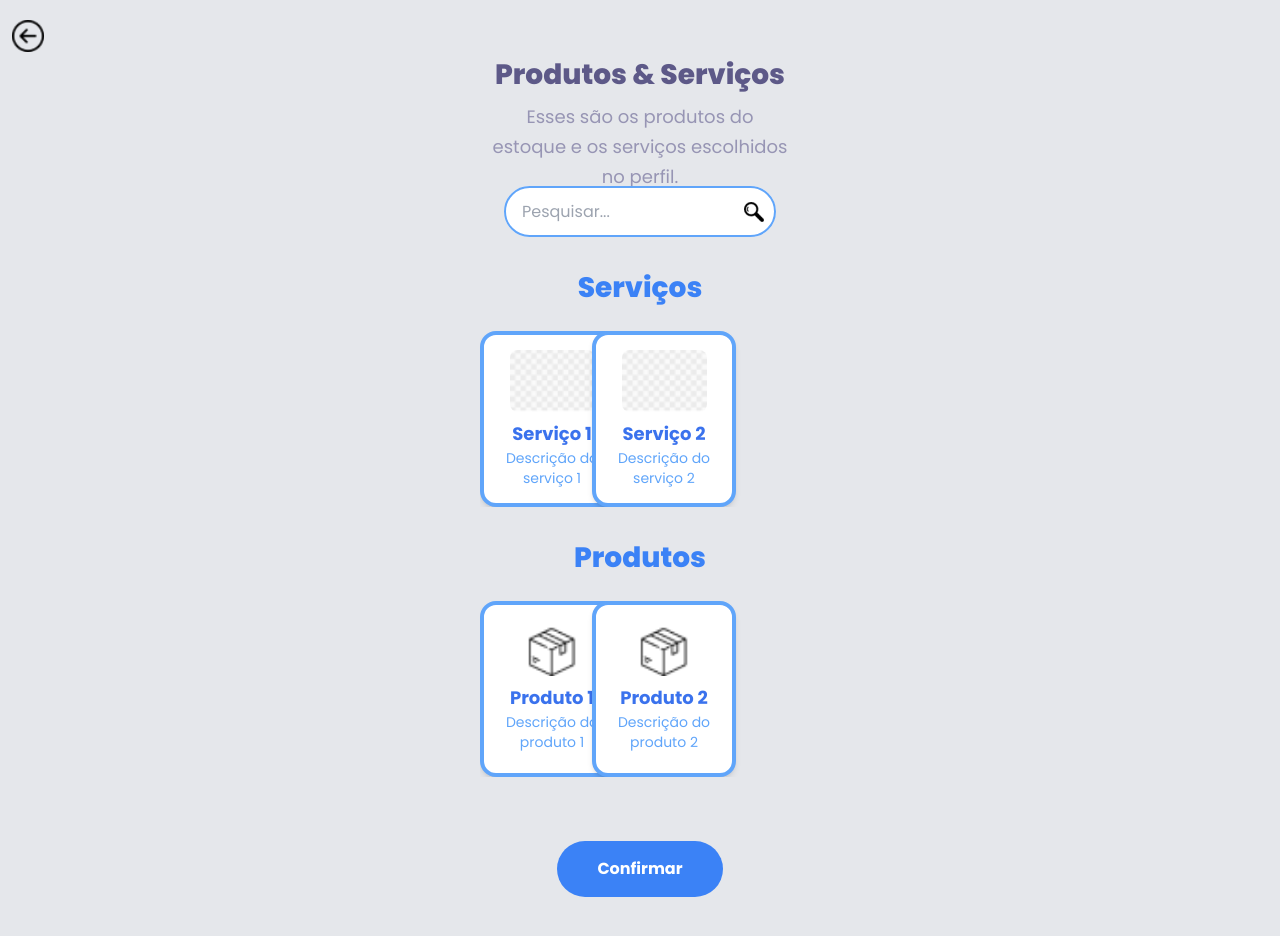
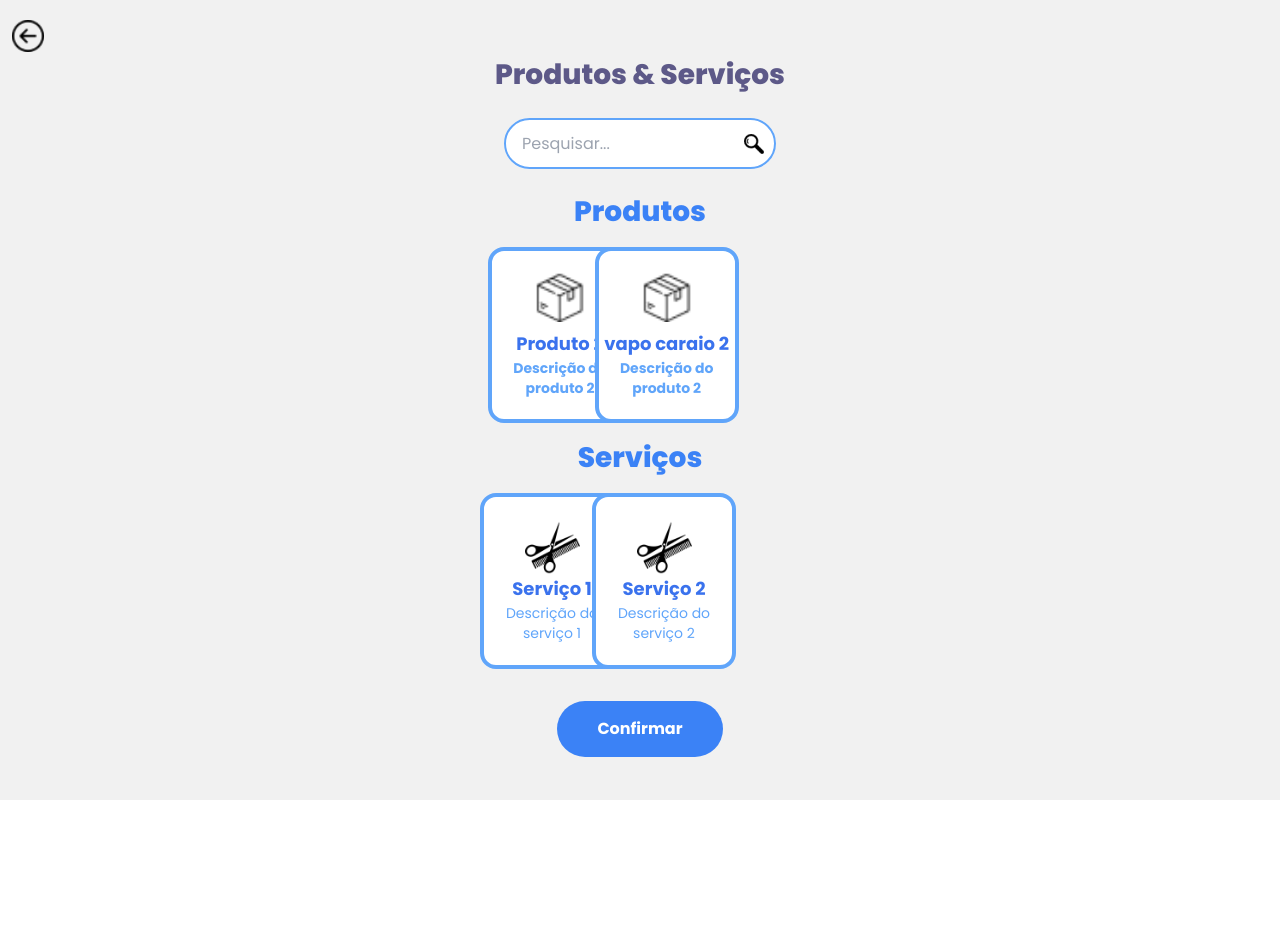
Before and after one commit to rafascampelo/frontend-da-onwave, a Next.js app: page /sellProducts in a window 1280 px wide. Shown: the top 936 px of the page. After the commit the page ends 800 px from the top, so only its background shows below. Built offline with nearby package versions, Linux system fonts and the light colour scheme.

Commit message:
cuidado viada

```diff
--- a/src/app/(screens)/homeScreen/page.jsx
+++ b/src/app/(screens)/homeScreen/page.jsx
@@ -1,7 +1,7 @@
 import Image from "next/image";
 import Link from "next/link";
 
-export default function HomeScreen() {
+export default function homeScreen() {
   return (
     <div>
       <div className="h-20 w-full bg-blue-700 rounded-b-md flex items-center justify-center fixed overflow-hidden">
--- a/src/app/(sells)/layout.jsx
+++ b/src/app/(sells)/layout.jsx
@@ -1,16 +1,16 @@
 
 import Image from "next/image";
 import Link from "next/link";
-import {Poppins} from 'next/font/google';
+import { Poppins } from 'next/font/google';
 import {
   Carousel,
   CarouselContent,
   CarouselItem,
 } from "@/components/ui/carousel";
 
-const poppins  = Poppins({
-  subsets:['latin'],
-  weight:["100","200","300","400","500","600","700","800","900"],
+const poppins = Poppins({
+  subsets: ['latin'],
+  weight: ["100", "200", "300", "400", "500", "600", "700", "800", "900"],
   style: "normal"
 })
 // Dados dos serviços e produtos
@@ -19,35 +19,20 @@ const servicesAndProducts = [
     id: 1,
     type: "service",
     name: "Serviço 1",
-    imageUrl: "/imagemteoria.png",
     legend: "Descrição do serviço 1",
-  },
-  {
-    id: 2,
-    type: "product",
-    name: "Produto 1",
-    imageUrl: "/caixabox.png",
-    legend: "Descrição do produto 1",
   },
   {
     id: 3,
     type: "service",
     name: "Serviço 2",
-    imageUrl: "/imagemteoria.png",
     legend: "Descrição do serviço 2",
   },
-  {
-    id: 4,
-    type: "product",
-    name: "Produto 2",
-    imageUrl: "/caixabox.png",
-    legend: "Descrição do produto 2",
-  },
+
 ];
 
 // Separando serviços e produtos
 const services = servicesAndProducts.filter((item) => item.type === "service");
-const products = servicesAndProducts.filter((item) => item.type === "product");
+
 
 
 export default function RootLayout({ children }) {
@@ -56,7 +41,7 @@ export default function RootLayout({ children }) {
 
     <html lang="pt-br">
       <body className={poppins.className}>
-        <div className="bg-gray-200 w-auto h-auto ">
+        <div className="fund ">
           <div className="flex flex-col items-center justify-center ">
             {children}
             <div className="absolute top-5 left-3">
@@ -71,9 +56,9 @@ export default function RootLayout({ children }) {
                 />
               </Link>
             </div>
-            <div className="flex flex-col items-center mt-12 w-full">
+            <div className="flex flex-col items-center gap-4 pt-4 w-full">
               {/* Carrossel de Serviços */}
-              <h2 className="text-2xl text-blue-500 text-[28px] font-extrabold leading-[38px] pb-6">
+              <h2 className="text-2xl text-blue-500 text-[28px] font-extrabold leading-[38px] ">
                 Serviços
               </h2>
               <Carousel className="w-full max-w-xs" opts={{ align: "start" }}>
@@ -84,15 +69,15 @@ export default function RootLayout({ children }) {
                       className="basis-1/2 lg:basis-1/3"
                     >
                       <div
-                        className="flex flex-col bg-white shadow-md w-36 h-44 border-4 rounded-2xl border-blue-400 items-center justify-center cursor-pointer ">
+                        className="flex flex-col bg-white w-36 h-44 border-4 rounded-2xl border-blue-400 items-center justify-center cursor-pointer ">
                         <Image
-                          src={service.imageUrl}
+                          src="/Bservico.png"
                           alt={service.name}
-                          width={85}
-                          height={85}
+                          width={55}
+                          height={55}
                           className="rounded-lg"
                         />
-                        <h3 className="text-lg font-bold mt-2 text-blue-600/90 text-center">
+                        <h3 className="text-lg font-bold  text-blue-600/90 text-center">
                           {service.name}
                         </h3>
                         <p className="text-sm text-bold text-center px-3 text-blue-400">
@@ -103,49 +88,16 @@ export default function RootLayout({ children }) {
                   ))}
                 </CarouselContent>
               </Carousel>
-
-              {/* Carrossel de Produtos */}
-              <h2 className="text-2xl text-blue-500 text-[28px] font-extrabold leading-[38px] pb-6 pt-8">
-                Produtos
-              </h2>
-              <Carousel
-                className="w-full max-w-xs pb-32"
-                opts={{ align: "start" }}
-              >
-                <CarouselContent>
-                  {products.map((product) => (
-                    <CarouselItem
-                      key={product.id}
-                      className="basis-1/2 lg:basis-1/3"
-                    >
-                      <div
-                        className="flex flex-col bg-white shadow-md w-36 h-44 border-4 rounded-2xl border-blue-400 items-center justify-center cursor-pointer"
-                      >
-                        <Image
-                          src={product.imageUrl}
-                          alt={product.name}
-                          width={50}
-                          height={50}
-                        />
-                        <h3 className="text-lg font-bold mt-2 text-blue-600/90 text-center">
-                          {product.name}
-                        </h3>
-                        <p className="text-sm text-bold text-center px-3 text-blue-400">
-                          {product.legend}
-                        </p>
-                      </div>
-                    </CarouselItem>
-                  ))}
-                </CarouselContent>
-              </Carousel>
+              <Link href="/serviceScreen">
+            <div className="bg-blue-500 rounded-full text-white font-bold px-10 py-4 my-4 hover:bg-blue-600 transition-all duration-300">
+              Confirmar
             </div>
-            <Link href="/paymentScreen">
-              <div className="bg-blue-500 relative bottom-16 rounded-full text-white font-bold px-10 py-4  hover:bg-blue-600 transition-all duration-300">
-                Confirmar
-              </div>
-            </Link>
+          </Link>
+            </div>
           </div>
         </div>
+
+
       </body>
     </html>
 
--- a/src/app/(sells)/sellProducts/page.jsx
+++ b/src/app/(sells)/sellProducts/page.jsx
@@ -1,24 +1,44 @@
 import Image from "next/image";
 import Link from "next/link";
 
+import {Poppins} from 'next/font/google';
+import {
+  Carousel,
+  CarouselContent,
+  CarouselItem,
+} from "@/components/ui/carousel";
+
+
+const servicesAndProducts = [{
+    id: 4,
+    type: "product",
+    name: "Produto 2",
+    legend: "Descrição do produto 2",
+  },
+
+{  id: 5,
+  type: "product",
+  name: "vapo caraio 2",
+  legend: "Descrição do produto 2",
+},
+]
+
+
+
+  const products = servicesAndProducts.filter((item) => item.type === "product");
 export default function sellProducts() {
+
   return (
     <>
-      <div className=" flex flex-col items-center justify-center ">
-        {/* aqui é o titulo cabeção */}
-        <span className=" text-justify relative pt-4 top-10 text-[#5d5988] text-[28px] font-extrabold leading-[38px]">
+      <div className="flex flex-col items-center justify-center gap-6">
+  {/* Título */}
+  <span className="text-center pt-14 text-[#5d5988] text-[28px] font-extrabold leading-[38px]">
     Produtos & Serviços
   </span>
 
-        <div className="text-center pt-10">
-          <div className="w-[300px] h-[60px] relative pt-2 pb-2 text-center text-[#9795b4] text-lg font-normal leading-[30px]">
-            Esses são os produtos do estoque e os serviços escolhidos no perfil.
-          </div>
-        </div>
   {/* Botões para selecionar tema */}
-
-        <div className="flex justify-center relative top-4 pt-4">
-          <form className="w-[272px] h-[51px]  bg-white rounded-[46px] flex items-center relative">
+  <div className="flex justify-center">
+    <form className="w-[272px] h-[51px] bg-white rounded-[46px] flex items-center relative">
       <input
         type="search"
         placeholder="Pesquisar..."
@@ -34,7 +54,37 @@ export default function sellProducts() {
       </span>
     </form>
   </div>
+
+  {/* Carrossel de Produtos */}
+  <div className="flex flex-col items-center gap-4 w-full">
+    <h2 className="text-2xl text-blue-500 text-[28px] font-extrabold leading-[38px]">
+      Produtos
+    </h2>
+    <Carousel className="w-full max-w-xs ">
+      <CarouselContent>
+        {products.map((product) => (
+          <CarouselItem key={product.id} className="basis-1/2 lg:basis-1/3">
+            <div className="flex flex-col bg-white w-36 h-44 border-4 rounded-2xl border-blue-400 items-center justify-center cursor-pointer">
+              <Image
+                src="/caixabox.png"
+                alt={product.name}
+                width={50}
+                height={50}
+              />
+              <h3 className="text-lg font-bold mt-2 text-blue-600/90 text-center">
+                {product.name}
+              </h3>
+              <p className="text-sm font-bold text-center px-3 text-blue-400">
+                {product.legend}
+              </p>
             </div>
+          </CarouselItem>
+        ))}
+      </CarouselContent>
+    </Carousel>
+  </div>
+  </div>
+
     </>
   );
 }
--- /dev/null
+++ b/src/app/(sells)/sellService/page.jsx
@@ -0,0 +1,35 @@
+import Image from "next/image";
+import Link from "next/link";
+
+export default function sellProducts() {
+  return (
+    <>
+      <div className=" flex flex-col items-center justify-center gap-6 ">
+        {/* aqui é o titulo cabeção */}
+        <span className=" text-center pt-14 text-[#5d5988] text-[28px] font-extrabold leading-[38px]">
+           Escolha os <br/>serviços novos
+        </span>
+
+        {/* Botões para selecionar tema */}
+
+        <div className="flex justify-center ">
+          <form className="w-[272px] h-[51px]  bg-white rounded-[46px] flex items-center relative">
+            <input
+              type="search"
+              placeholder="Pesquisar..."
+              className="w-full h-full border-blue-400 border-2 bg-transparent rounded-[46px] pl-4 pr-10 outline-none"
+            />
+            <span className="absolute right-3 text-gray-500 cursor-pointer">
+              <Image
+                src="/pesquisa.png" // Substitua pelo caminho do seu ícone de lupa
+                alt="Buscar"
+                width={20}
+                height={20}
+              />
+            </span>
+          </form>
+        </div>
+      </div>
+    </>
+  );
+}
```
Also changed, not shown: src/app/(screens)/userProfile/page.jsx (+69 -7 lines), public/Bservico.png (added). Lines whose indentation alone changed are shown as unchanged.
